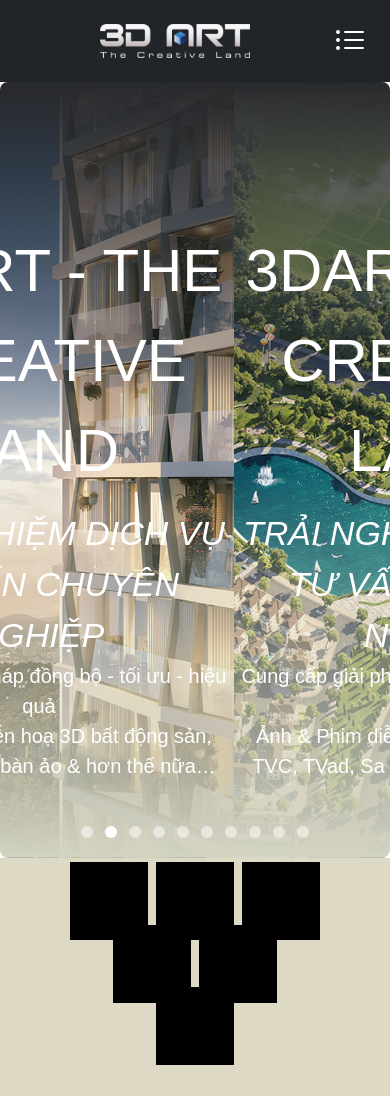
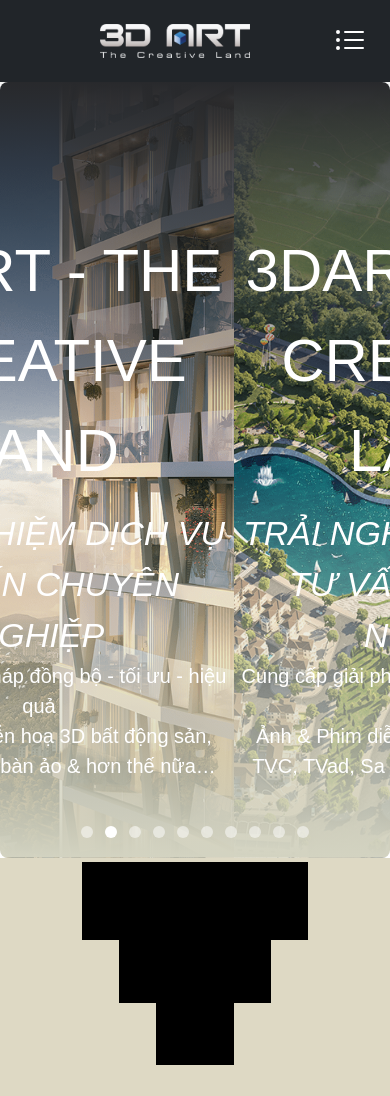
Before and after one commit to NhutMinhIT/RealEstate, a Next.js app: page /home in a window 390 px wide. Built offline with nearby package versions, Linux system fonts and the light colour scheme; what tailwind-clip-path would draw is missing.

Commit message:
Modify sapcing Hegon

```diff
--- a/app/home/page.tsx
+++ b/app/home/page.tsx
@@ -13,7 +13,7 @@ const Home = () => {
             <div>
                 <Slider />
             </div>
-            <div className='bg-[#ded9c4] pt-1 max-sm:w-full'>
+            <div className='bg-[#ded9c4] pt-1'>
                 <Hexagon />
             </div>
 
--- a/components/Hexagon/Hexagon.tsx
+++ b/components/Hexagon/Hexagon.tsx
@@ -3,27 +3,28 @@ import React from 'react';
 const Hexagon = () => {
     return (
         <div className='w-full max-w-[1688px] mx-auto'>
-            <div className='flex relative justify-center gap-2 z-1 w-full'>
-                <div className='relative lg:w-[300px] lg:h-[300px] w-[20vw] h-[20vw]'>
+            <div className='flex relative justify-center z-1 w-full'>
+                <div className='relative lg:w-[300px] lg:h-[300px] w-[20vw] h-[20vw] mx-[-0.5%]' >
                     <div className='absolute inset-0 bg-black clip-path-mypolygon'></div>
                 </div>
-                <div className='relative lg:w-[300px] lg:h-[300px] w-[20vw] h-[20vw]'>
+                <div className='relative lg:w-[300px] lg:h-[300px] w-[20vw] h-[20vw] mx-[-0.5%]'>
                     <div className='absolute inset-0 bg-black clip-path-mypolygon'></div>
                 </div>
-                <div className='relative lg:w-[300px]  lg:h-[300px] w-[20vw] h-[20vw]'>
+                <div className='relative lg:w-[300px] lg:h-[300px] w-[20vw] h-[20vw] mx-[-0.5%]'>
                     <div className='absolute inset-0 bg-black clip-path-mypolygon'></div>
                 </div>
             </div>
-            <div className='flex relative justify-center gap-2 z-2 bottom-[4vw]'>
-                <div className='relative lg:w-[300px] lg:h-[300px] w-[20vw] h-[20vw]'>
+
+            <div className='flex relative justify-center z-2 bottom-[4vw] mt-auto'>
+                <div className='relative lg:w-[300px] lg:h-[300px] w-[20vw] h-[20vw] mx-[-0.5%]'>
                     <div className='absolute inset-0 bg-black clip-path-mypolygon'></div>
                 </div>
-                <div className='relative lg:w-[300px] lg:h-[300px] w-[20vw] h-[20vw]'>
+                <div className='relative lg:w-[300px] lg:h-[300px] w-[20vw] h-[20vw] mx-[-0.5%]'>
                     <div className='absolute inset-0 bg-black clip-path-mypolygon'></div>
                 </div>
             </div>
-            <div className='flex relative justify-center gap-2 bottom-[8vw]'>
-                <div className='relative lg:w-[300px] lg:h-[300px] w-[20vw] h-[20vw]'>
+            <div className='flex relative justify-center bottom-[8vw]'>
+                <div className='relative lg:w-[300px] lg:h-[300px] w-[20vw] h-[20vw] mx-[-0.5%]'>
                     <div className='absolute inset-0 bg-black clip-path-mypolygon'></div>
                 </div>
             </div>
--- a/tailwind.config.ts
+++ b/tailwind.config.ts
@@ -12,7 +12,7 @@ module.exports = {
   theme: {
     extend: {},
     clipPath: {
-      mypolygon: "polygon(0 25%, 50% 0, 100% 25%,100% 75%,50% 100%, 0 75%)",
+      mypolygon: "polygon(50% 0,95% 25%,95% 75%,50% 100%,5% 75%,5% 25%)",
     },
   },
   plugins: [require("flowbite/plugin"), require("tailwind-clip-path")],
```
